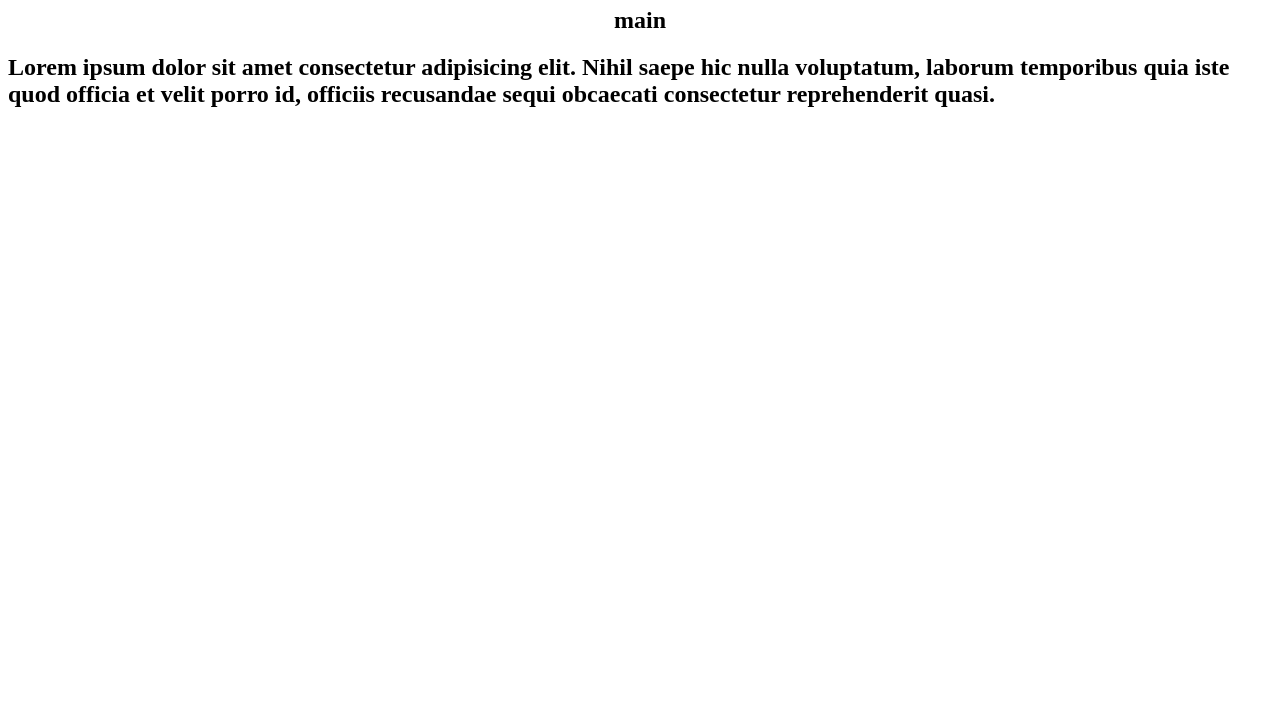
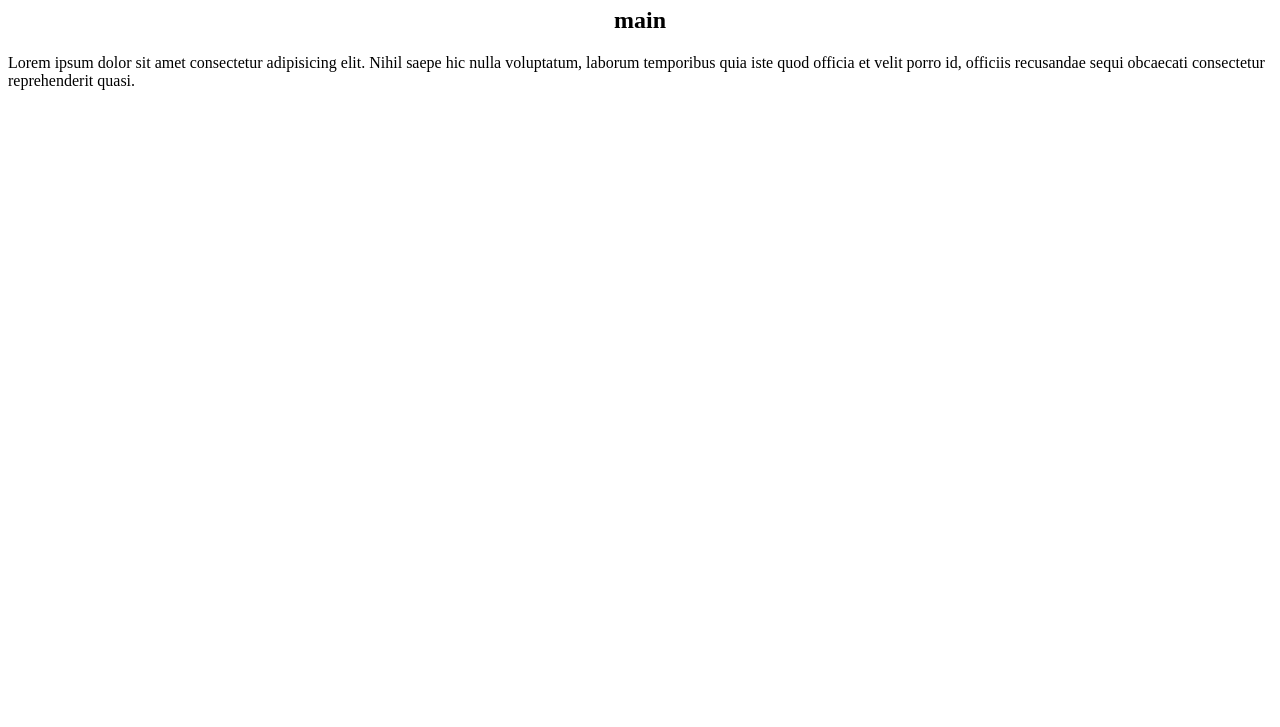
Before and after one commit to Lukas-Novotny/html, a plain HTML site: page index.html in a window 1280 px wide. Shown: the part 73-800 px from the top of the page. Drawn offline with Linux system fonts and the light colour scheme.

Commit message:
hotovo??

```diff
--- a/index.html
+++ b/index.html
@@ -9,6 +9,6 @@
 <body>
     <header><h1 style="text-align: center;">NADPIS</h1></header>
     <main><h2 style="text-align: center;">main</h2></main>
-    <section><h2>Lorem ipsum dolor sit amet consectetur adipisicing elit. Nihil saepe hic nulla voluptatum, laborum temporibus quia iste quod officia et velit porro id, officiis recusandae sequi obcaecati consectetur reprehenderit quasi.</h2></section>
+    <section><p>Lorem ipsum dolor sit amet consectetur adipisicing elit. Nihil saepe hic nulla voluptatum, laborum temporibus quia iste quod officia et velit porro id, officiis recusandae sequi obcaecati consectetur reprehenderit quasi.</p></section>
 </body>
 </html>
```
